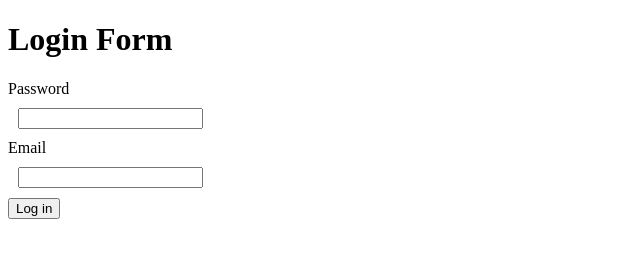
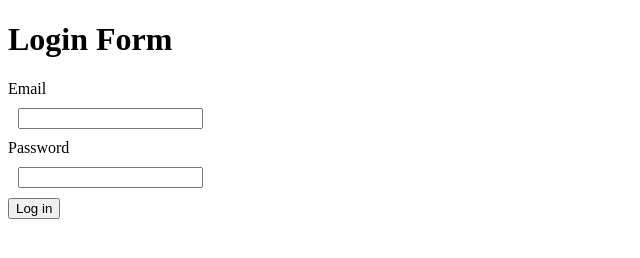
Before and after one commit to vinisoliveira/vuejs-basic, a plain HTML site: page index.html in a window 1280 px wide. Shown: the full height of the page, 0-640 px from the left. Drawn offline with nearby package versions, Linux system fonts and the light colour scheme.

Commit message:
Update index.html

```diff
--- a/index.html
+++ b/index.html
@@ -59,8 +59,13 @@
             template: `
                 <form @submit.prevent="handleSubmit">
                     <h1> {{ title }} </h1>
-                    <custom-input type="email" :label="passwordLabel"/>
-                    <custom-input type="password" :label="emailLabel"/>
+                    <custom-input
+                        v-for="(input, i) in inputs"
+                        :key="i"
+                        v-model="input.value"
+                        :label="input.label"
+                        :type="input.type"
+                        />
                     <button>Log in</button>
                 </form>
             `,
@@ -68,10 +73,18 @@
             data() {
                 return {
                     title: 'Login Form',
-                    email: '',
-                    password: '',
-                    emailLabel: 'Email',
-                    passwordLabel: 'Password'
+                    inputs: [
+                        {
+                            label: 'Email',
+                            value: '',
+                            type: 'email'
+                        },
+                        {
+                            label: 'Password',
+                            value: '',
+                            type: 'password'
+                        }
+                    ]
                 }
             },
             methods: {
@@ -84,15 +97,25 @@
             template: `
                 <label>
                     {{ label }}
-                    <input type="text" v-model="inputValue">
+                    <input :type="type" v-model="inputValue">
                 </label>
             `,
-            props: ['label'],
-            data() {
-                return {
-                    inputValue: ''
+            props: ['label', 'type', 'modelValue'],
+            computed: {
+                inputValue: {
+                    get() {
+                        return this.modelValue
+                    },
+                    set(value) {
+                        this.$emit('update:modelValue', value)
+                    }
                 }
             }
+            // data() {
+            //     return {
+            //         inputValue: ''
+            //     }
+            // }
         })
 
         app.mount('#app')
```
